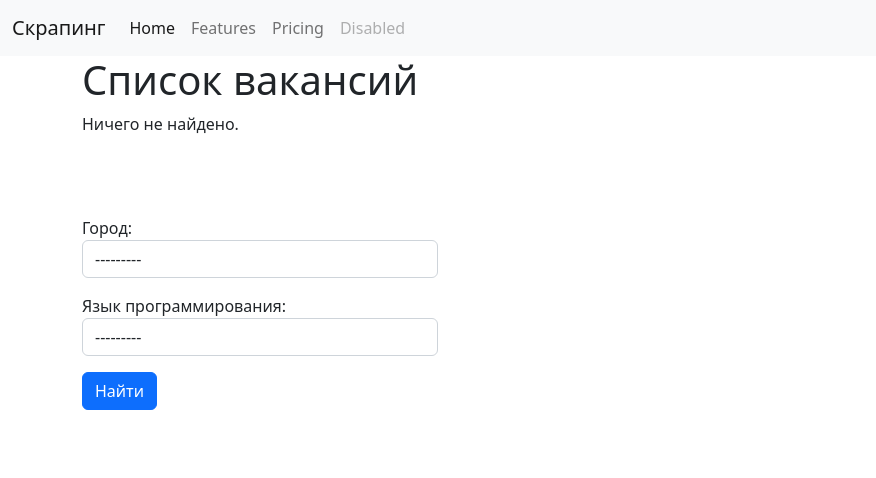
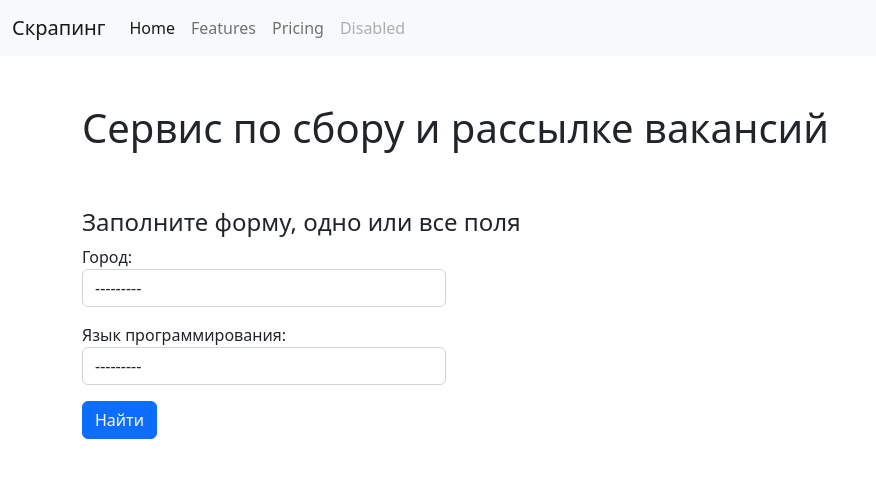
Before and after one commit to darthmorgot/scraping_service, a Django app: page / in a window 1280 px wide. Shown: the top 478 px of the page, without its empty margins (0-876 px from the left). Run offline with Django 4.2, Linux system fonts and the light colour scheme; data comes from the database, SQL or seed files in the repository.

Commit message:
Вынес часть разметки в отдельный файл, немного поправил разметку.

```diff
--- a/scraping/templates/scraping/index.html
+++ b/scraping/templates/scraping/index.html
@@ -5,31 +5,18 @@
 {% block content %}
   <div class="container">
     <div class="row">
-      <h1>Список вакансий</h1>
-      <ul>
-        {% for vacancy in vacancies %}
-        <div class="card mt-3">
-          <h5 class="card-header">
-            <a href="{{ vacancy.url }}" class="list-group-item link-primary">{{ vacancy.title }}</a>
-          </h5>
-          <div class="card-body">
-            <p class="card-text">{{ vacancy.city }} | {{ vacancy.language }}</p>
-            <p class="card-text">{{ vacancy.company }}</p>
-            <p class="card-text">{{ vacancy.description }}</p>
-            <p class="card-text">Добавлено: {{ vacancy.timestamp }}</p>
-          </div>
-        </div>
-        {% empty %}
-        <p>Ничего не найдено.</p>
-        {% endfor %}
-      </ul>
+      <div class="col-md-12 mt-5 mb-5">
+        <h1>Сервис по сбору и рассылке вакансий</h1>
+      </div>
     </div>
-
     <div class="row">
-      <form class="col-md-4 mt-5 mb-5" method="get">
-        {{ form.as_p }}
-        <button type="submit" class="btn btn-primary">Найти</button>
-      </form>
+      <div class="col-md-6 mb-5">
+        <h4>Заполните форму, одно или все поля</h4>
+        <form class="col-md-8" method="get" action="{% url 'list' %}">
+          {{ form.as_p }}
+          <button type="submit" class="btn btn-primary">Найти</button>
+        </form>
+      </div>
     </div>
   </div>
 {% endblock %}
```
